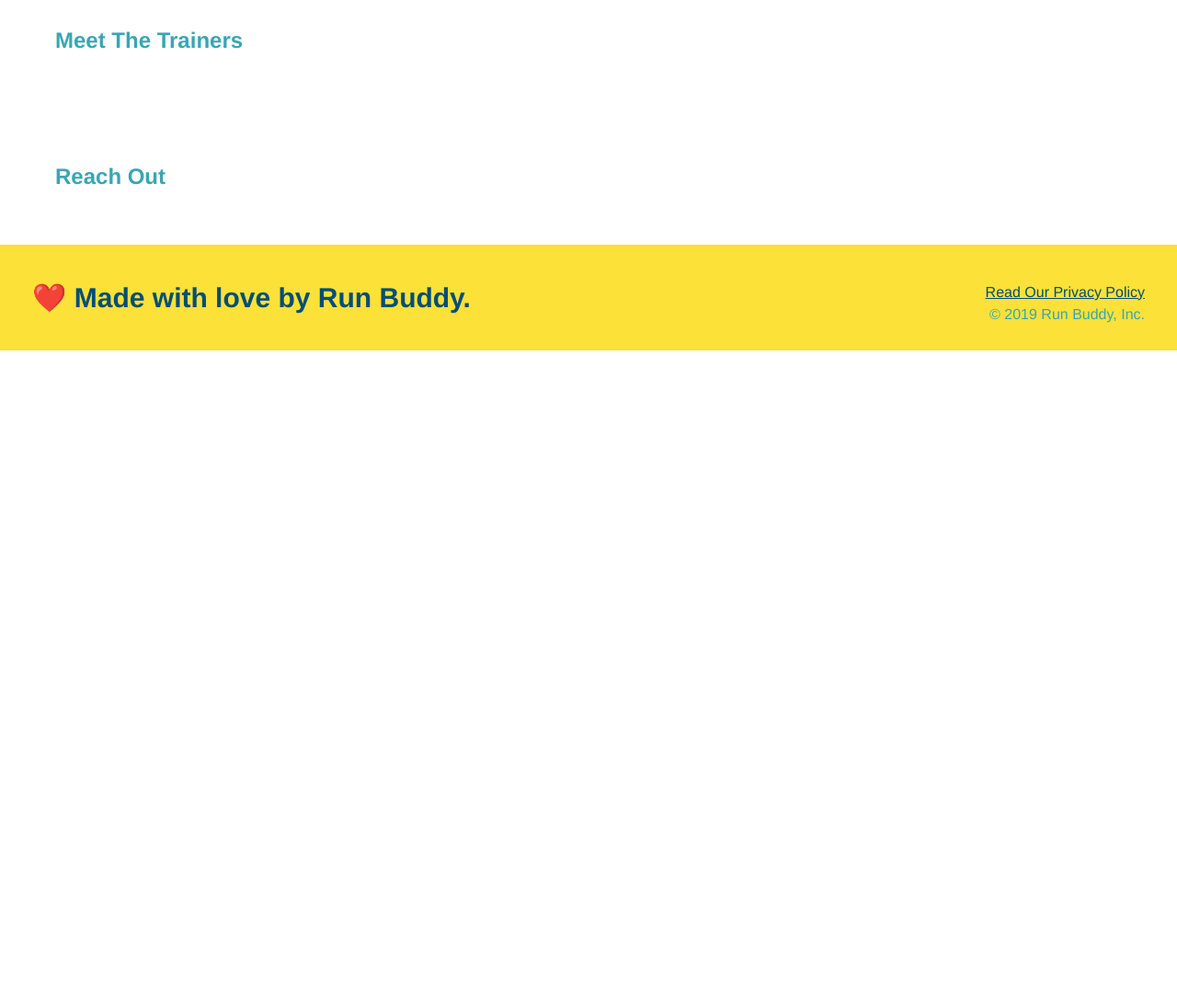
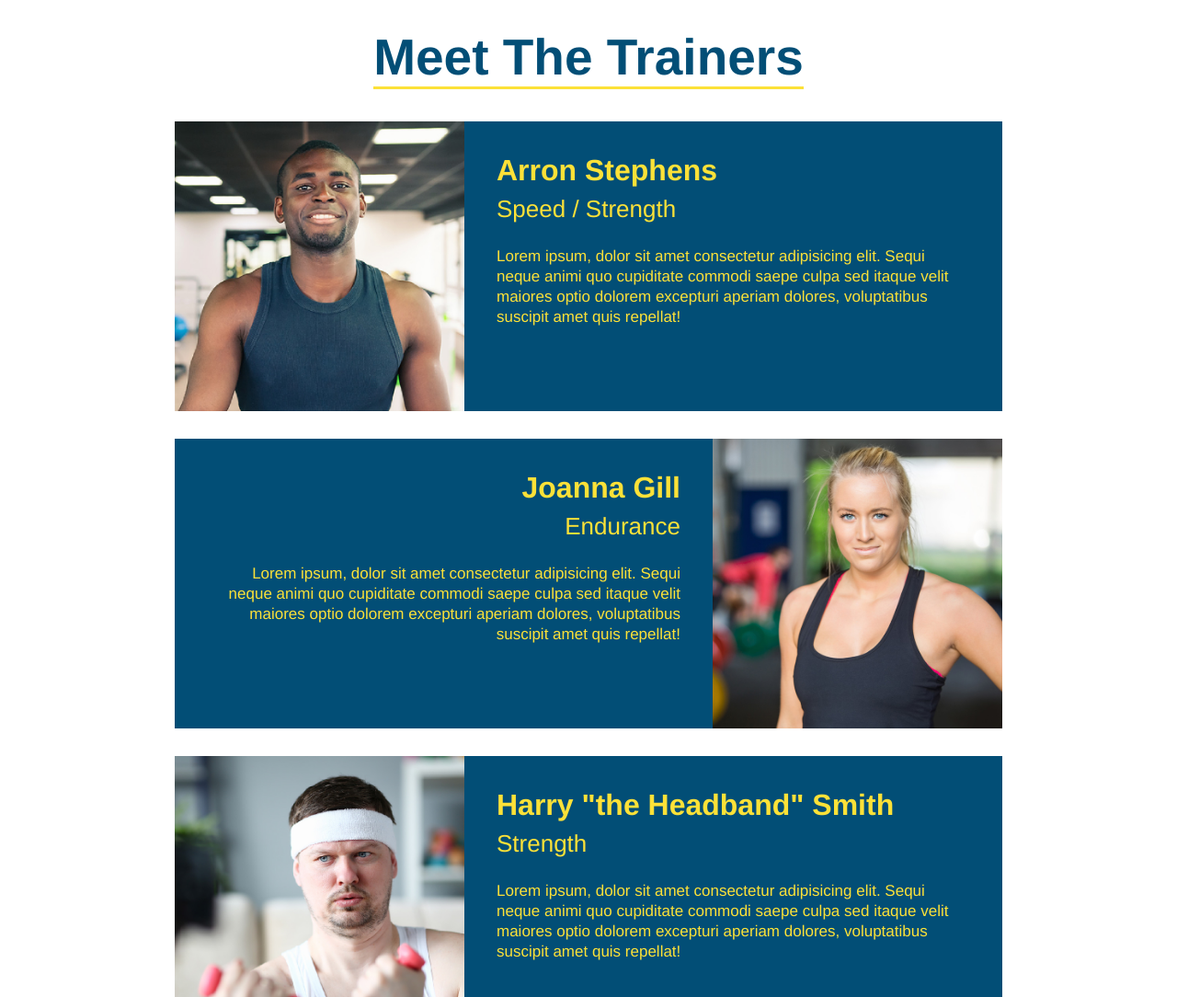
Before and after one commit to GurkiratSaini/run-buddy, a plain HTML site: page index.html in a window 1280 px wide. Shown: the part 2720-3804 px from the top of the page at 92% size. Before the commit the page ends 3101 px from the top, so only its background shows below. Drawn offline with Linux system fonts and the light colour scheme.

Commit message:
meet the trainers section

```diff
--- a/assets/css/style.css
+++ b/assets/css/style.css
@@ -177,3 +177,50 @@ section {
 .steps span {
     font-size: 38px;
 }
+
+.trainers {
+    text-align: center;
+}
+
+.trainer {
+    width: 900px;
+    margin: 0 auto 30px auto;
+    background: #024e76;
+    color: #fce138;
+    overflow: auto;
+}
+
+.trainer img {
+    width: 35%;
+    float: left;
+}
+
+.trainer-bio {
+    padding: 35px;
+    float: left;
+    width: 65%;
+}
+
+.text-left {
+    text-align: left;
+}
+
+.text-right {
+    text-align: right;
+}
+
+.trainer-bio h3 {
+    font-size: 32px;
+    margin-bottom: 8px;
+}
+
+.trainer-bio h4 {
+    font-weight: lighter;
+    font-size: 26px;
+    margin-bottom: 25px;
+}
+
+.trainer-bio p {
+    font-size: 17px;
+    line-height: 1.3;
+}
--- a/index.html
+++ b/index.html
@@ -41,7 +41,6 @@
         <div class="hero-form">
             <h3>Get Started Today</h3>
             <p>Fill out this form and one of our trainers will schedule a consult</p>
-            <!-- Add form element -->
             <form>
                 <label for="name">Enter full name:</label>
                 <input type="text" placeholder="Your Name" name="name" id="name" class="form-input" />
@@ -68,21 +67,23 @@
             </form>
         </div>
     </section>
-    <!-- end hero -->
 
     <!-- "what we do" section -->
     <section id="what-we-do" class="intro">
         <h2 class="section-title primary-border">What We Do</h2>
         <p>
-            butcher selfies chambray shabby chic gentrify readymade yr Echo Park XOXO Tumblr normcore Banksy direct trade Blue Bottle chillwave you probably haven't heard of them single-origin coffee Vice fanny pack fixie Odd Future Austin fingerstache pickled twee synth Wes Anderson Thundercats viral bitters flannel meggings narwhal Marfa Schlitz sustainable Intelligentsia umami deep v craft
+            butcher selfies chambray shabby chic gentrify readymade yr Echo Park XOXO Tumblr normcore Banksy direct trade Blue
+            Bottle chillwave you probably haven't heard of them single-origin coffee Vice fanny pack fixie Odd Future Austin
+            fingerstache pickled twee synth Wes Anderson Thundercats viral bitters flannel meggings narwhal Marfa Schlitz
+            sustainable Intelligentsia umami deep v craft
         </p>
     </section>
 
     <!-- "what you do" section-->
     <section id="what-you-do" class="steps">
         <h2 class="section-title secondary-border">What You Do</h2>
+
         <div>
-            <!-- insert this img element -->
             <img src="./assets/images/step-1.svg" alt="" />
             <h3>Step 1: <span>Fill Out the Form Above.</span></h3>
             <p>You're already here, so why not?</p>
@@ -105,12 +106,48 @@
             <h3>Step 4: <span>See Results.</span></h3>
             <p>Bi-weekly checkins with your trainer will keep you focused</p>
         </div>
-
     </section>
 
     <!-- "meet the trainer" section-->
-    <section id="your-trainers">
-        <h2>Meet The Trainers</h2>
+    <section id="your-trainers" class="trainers">
+        <h2 class="section-title primary-border">Meet The Trainers</h2>
+        <article class="trainer">
+            <img src="./assets/images/trainer-1.jpg" alt="Arron Stephens in his workout clothes, ready to pump iron" />
+            <div class="trainer-bio text-left">
+                <h3>Arron Stephens</h3>
+                <h4>Speed / Strength</h4>
+                <p>
+                    Lorem ipsum, dolor sit amet consectetur adipisicing elit. Sequi neque animi quo cupiditate commodi saepe culpa sed
+                    itaque velit maiores optio dolorem excepturi aperiam dolores, voluptatibus suscipit amet quis repellat!
+                </p>
+            </div>
+        </article>
+
+        <!-- second trainer bio -->
+        <article class="trainer">
+            <div class="trainer-bio text-right">
+                <h3>Joanna Gill</h3>
+                <h4>Endurance</h4>
+                <p>      Lorem ipsum, dolor sit amet consectetur adipisicing elit. Sequi neque animi quo cupiditate commodi saepe culpa sed
+                    itaque velit maiores optio dolorem excepturi aperiam dolores, voluptatibus suscipit amet quis repellat!
+                </p>
+            </div>
+            <img src="./assets/images/trainer-2.jpg" alt="Joanna Gill cooling off after a workout" />
+        </article>
+
+
+        <!-- third trainer bio -->
+        <article class="trainer">
+            <img src="assets/images/trainer-3.jpg" alt="Harry Smith wearing a headband and lifting comically small pink weights" />
+            <div class="trainer-bio text-left">
+                <h3>Harry "the Headband" Smith</h3>
+                <h4>Strength</h4>
+                <p>
+                    Lorem ipsum, dolor sit amet consectetur adipisicing elit. Sequi neque animi quo cupiditate commodi saepe culpa sed
+                    itaque velit maiores optio dolorem excepturi aperiam dolores, voluptatibus suscipit amet quis repellat!
+                </p>
+            </div>
+        </article>
     </section>
 
     <!-- "reach out" section-->
```
Also changed, not shown: assets/images/trainer-1.jpg (added), assets/images/trainer-2.jpg (added), assets/images/trainer-3.jpg (added).
